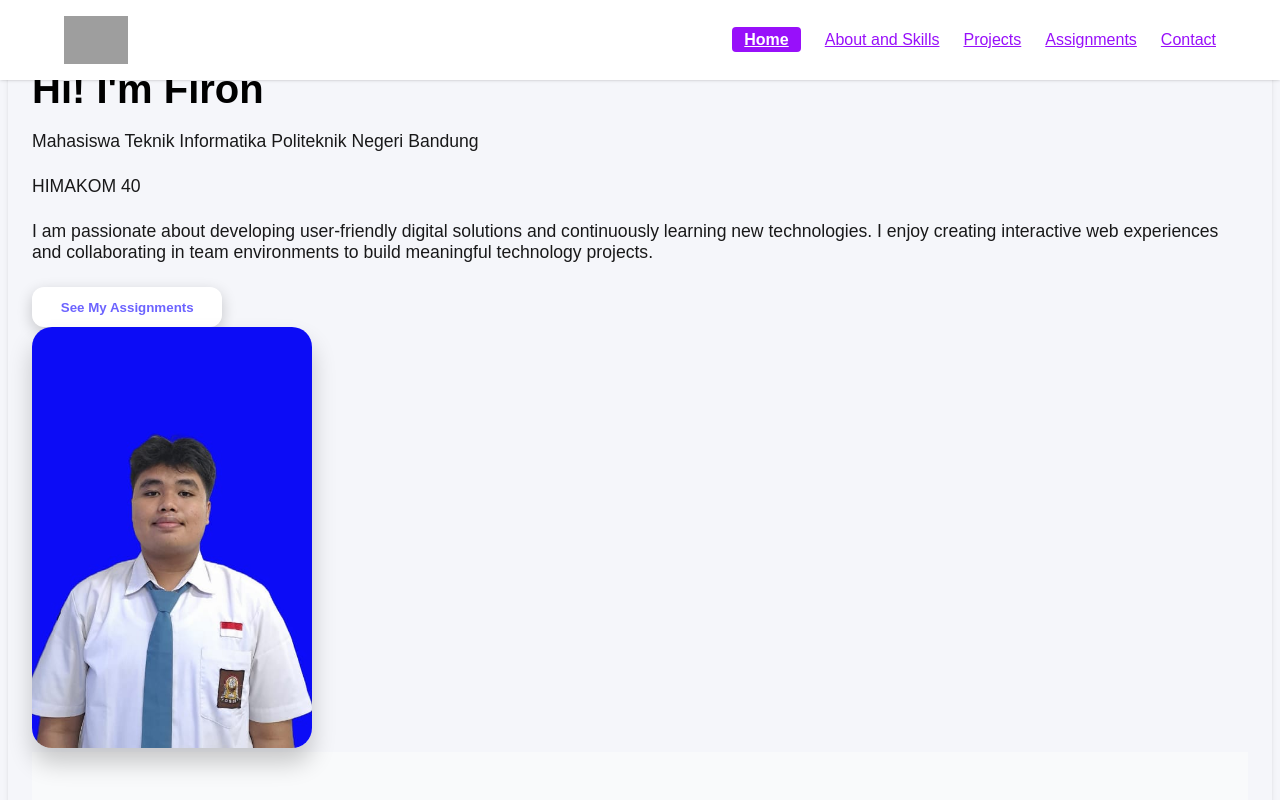
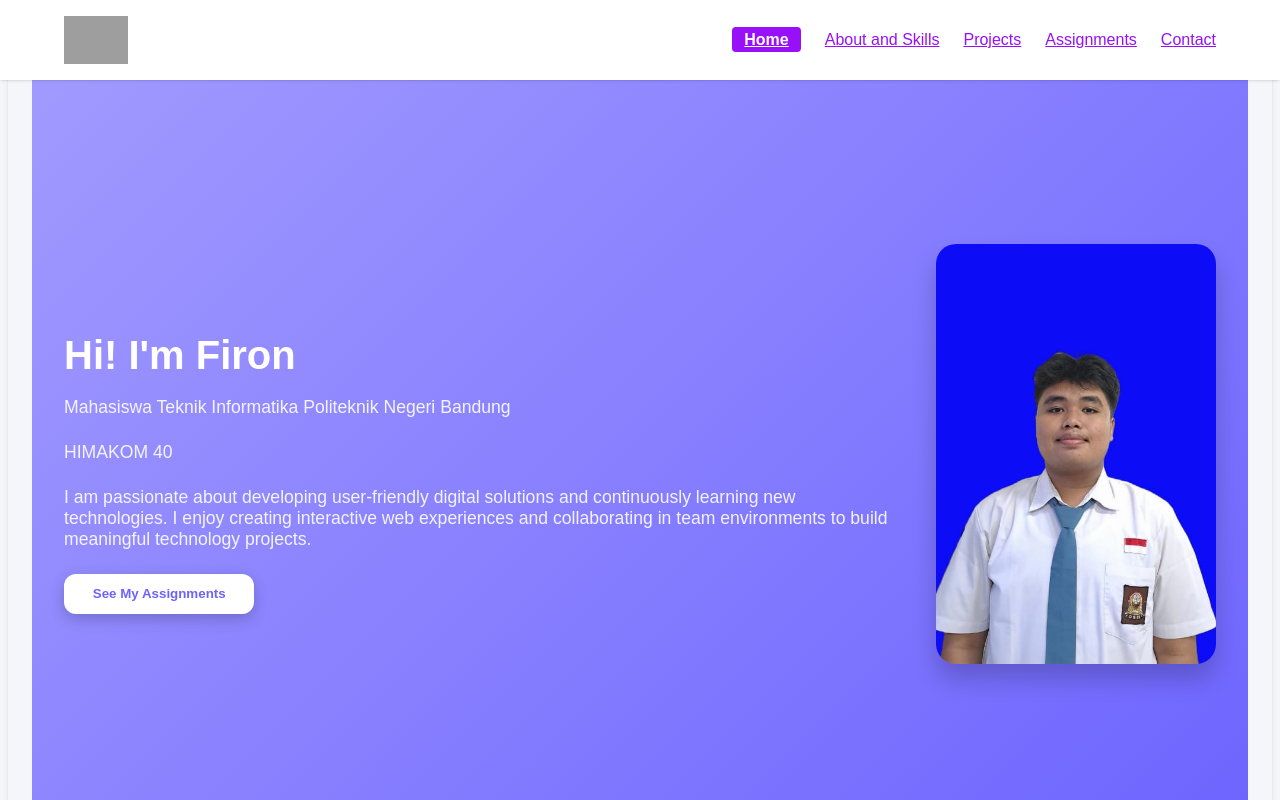
Before and after one commit to fironsahuleka2007-art/portfolio-vue, a Vue app: page / in a window 1280 px wide. Shown: the top 800 px of the page. Built offline with nearby package versions, Linux system fonts and the light colour scheme; grey boxes are pictures that could not be loaded.

Commit message:
update ui

```diff
--- a/src/components/Hero.vue
+++ b/src/components/Hero.vue
@@ -1,5 +1,5 @@
 <template>
-  <section id="hero" class="hero-section animate-in">
+  <section id="hero" class="hero">
     <div class="hero-text">
       <h1>Hi! I'm Firon</h1>
       <p>Mahasiswa Teknik Informatika Politeknik Negeri Bandung</p>
@@ -33,21 +33,6 @@ function scrollToAssignments() {
   border-radius: 20px;
   gap: 2rem;
   scroll-margin-top: 80px;
-}
-
-.animate-in {
-  animation: fadeUp 0.9s ease-out both;
-}
-
-@keyframes fadeUp {
-  from {
-    opacity: 0;
-    transform: translateY(30px);
-  }
-  to {
-    opacity: 1;
-    transform: translateY(0);
-  }
 }
 
 .hero-text h1 {
```
